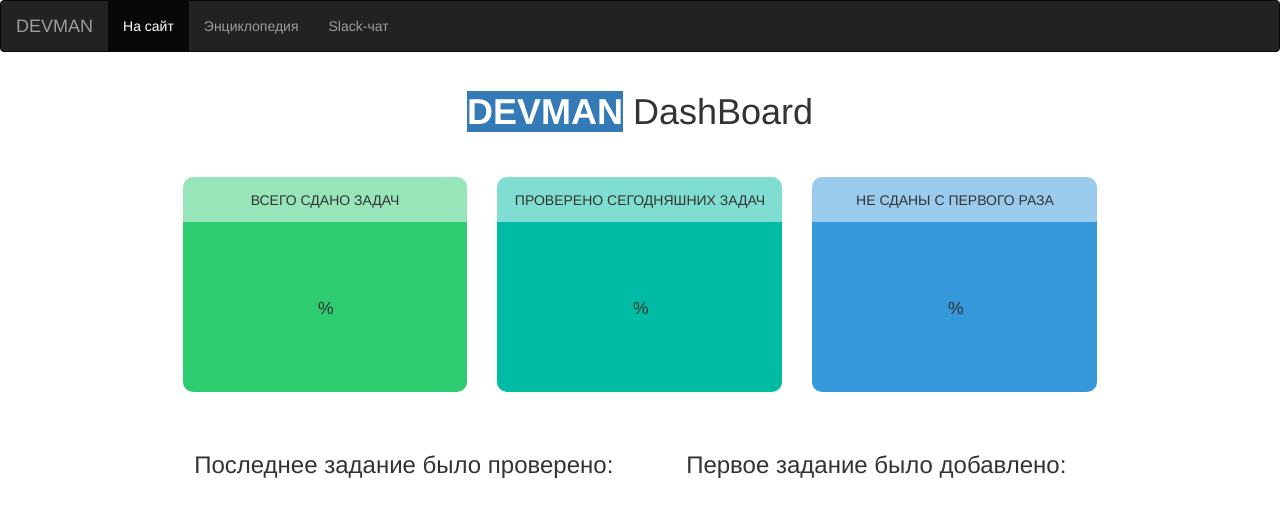
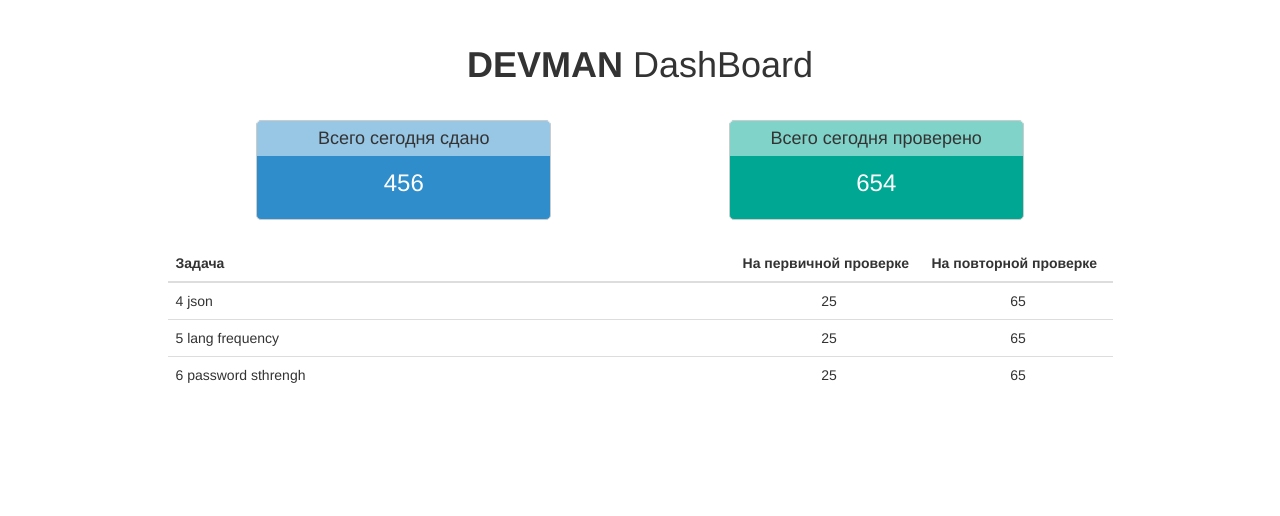
Before and after one commit to conformist-mw/dashboard, a plain HTML site: page index.html in a window 1280 px wide. Drawn offline with Linux system fonts and the light colour scheme; no server answers.

Commit message:
test new view

```diff
--- a/index.html
+++ b/index.html
@@ -7,76 +7,68 @@
     <!-- The above 3 meta tags *must* come first in the head; any other head content must come *after* these tags -->
     <meta name="author" content="">
     <link rel="icon" href="favicon.ico">
-    <title>Графики!</title>
+    <title>Dashboard | DEVMAN</title>
     <link rel="stylesheet" href="static/bootstrap.min.css">
     <link rel="stylesheet" href="static/style.css">
   </head>
   <body>
-  <nav class="navbar navbar-inverse">
-    <div class="container-fluid">
-      <div class="navbar-header">
-        <span class="navbar-brand">DEVMAN</span>
-      </div>
-      <ul class="nav navbar-nav">
-        <li class="active"><a href="htpps://devman.org">На сайт</a></li>
-        <li><a href="#">Энциклопедия</a></li>
-        <li><a href="#">Slack-чат</a></li>
-      </ul>
-    </div>
-  </nav>
  <div class="container">
     <div class="row">
-      <div class="col-md-8 col-md-offset-2">
-        <h1><span class="bg-primary"><b>DEVMAN</b></span> DashBoard</h1>
+      <div class="col-md-6 col-md-offset-3 text-center">
+        <h1 class="main_title"><b>DEVMAN</b> DashBoard</h1>
       </div>
-      <div class="col-md-10 col-md-offset-1">
-      <div class="col-md-4">
-        <div class="tasks green">
-          <div class="inner_text">
-            <p class="text-uppercase">Всего сдано задач</p>
+      <div class="col-md-10 col-md-offset-1 text-center tasks">
+        <div class="col-md-6">
+          <div class="col-md-8 col-md-offset-2 info blue">
+            <div class="header">
+              <span>Всего сегодня сдано</span>
+            </div>
+            <p>456</p>
           </div>
-          <span id="all_tasks" class="chart" data-percent="0">
-            <span class="percent"></span>
-          </span>
+        </div>
+        <div class="col-md-6">
+          <div class="col-md-8 col-md-offset-2 info aqua">
+            <div class="header">
+              <span>Всего сегодня проверено</span>
+            </div>
+            <p>654</p>
+          </div>
         </div>
       </div>
-      <div class="col-md-4">
-        <div class="tasks aqua">
-          <div class="inner_text">
-            <p class="text-uppercase">Проверено сегодняшних задач   </p>
-          </div>
-          <span id="today_tasks" class="chart" data-percent="0">
-            <span class="percent"></span>
-          </span>
-        </div>
-      </div>
-      <div class="col-md-4">
-        <div class="tasks blue">
-          <div class="inner_text">
-            <p class="text-uppercase">Не сданы с первого раза</p>
-          </div>
-          <span id="retry_tasks" class="chart" data-percent="0">
-            <span class="percent"></span>
-          </span>
-        </div>
-      </div>
-      </div>
-      <div class="col-md-10 col-md-offset-1">
-        <div class="col-md-6">
-          <h3>Последнее задание было проверено: </h3>
-          <p><span class="text-success time_info" id="last" data-last=""></span></p>
-        </div>
-        <div class="col-md-6 text-center">
-          <h3>Первое задание было добавлено: </h3>
-          <p><span class="text-danger time_info" id="first" data-first=""></span></p>
-        </div>
+      <div class="col-md-10 col-md-offset-1 table-striped">
+        <table class="table">
+          <thead>
+            <tr>
+              <th class="col-md-6">Задача</th>
+              <th class="col-md-2">На первичной проверке</th>
+              <th class="col-md-2">На повторной проверке</th>
+            </tr>
+          </thead>
+          <tbody>
+            <tr>
+              <td class="col-md-6">4 json</td>
+              <td class="col-md-2">25</td>
+              <td class="col-md-2">65</td>
+            </tr>
+            <tr>
+              <td class="col-md-6">5 lang frequency</td>
+              <td class="col-md-2">25</td>
+              <td class="col-md-2">65</td>
+            </tr>
+            <tr>
+              <td class="col-md-6">6 password sthrengh</td>
+              <td class="col-md-2">25</td>
+              <td class="col-md-2">65</td>
+            </tr>
+          </tbody>
+        </table>
       </div>
     </div>
   </div>
   <script src="static/jquery.min.js"></script>
+  <!-- <script src="static/jquery.easypiechart.min.js"></script> -->
   <script src="static/bootstrap.min.js"></script>
-  <script src="static/jquery.easypiechart.min.js"></script>
-  <script>
+<!--   <script>
     function getTime(seconds){
         var minutes = Math.floor(seconds / 60);
         var seconds = seconds - minutes * 60;
@@ -102,6 +94,6 @@
       });
     })
   });
-  </script>
+  </script> -->
   </body>
 </html>
--- a/static/style.css
+++ b/static/style.css
@@ -1,54 +1,35 @@
-body {
-  -webkit-font-smoothing: antialiased;
+.main_title {
+  margin-top: 45px;
+}
+.tasks {
+  margin-top: 25px;
+  margin-bottom:  25px;
+}
+.info {
+  padding: 0;
+  border: 1px solid #ccc;
+  border-radius: 5px;
+  height: 100px;
+}
+.header {
+  font-size: 18px;
+  padding: 5px;
+  background-color: rgba(255,255,255,0.5);
+}
+.header + p {
+  padding: 10px;
+  font-size: 24px;
+  color: white;
+}
+.blue {
+  background-color: #308dcc;
+}
+.aqua {
+  background-color: #00a792;
+}
+tr td:first-child {
+  text-align: left;
+}
+tr td {
   text-align: center;
 }
-.chart {
-  position: relative;
-  display: inline-block;
-  width: 110px;
-  height: 110px;
-  margin-top: 30px;
-  margin-bottom: 30px;
-  text-align: center;
-  font-size: 22px;
-}
-.chart canvas {
-  position: absolute;
-  top: 0;
-  left: 0;
-}
-.percent {
-  display: inline-block;
-  line-height: 110px;
-  z-index: 2;
-}
-.percent:after {
-  content: '%';
-  margin-left: 0.1em;
-  font-size: .8em;
-}
-.inner_text {
-  padding: 13px;
-  height: 45px;
-  background-color: rgba(255,255,255,0.5);
-}
-h1 {
-  margin-bottom: 45px;
-}
-.tasks {
-  border: 1px;
-  border-radius: 10px;
-  margin-bottom: 40px;
-}
-.green {
-  background-color: #2ecc71;
-}
-.aqua {
-  background-color: #00bca4;
-}
-.blue {
-  background-color: #3498db;
-}
-.time_info {
-  font-size: 48px;
-}
```
